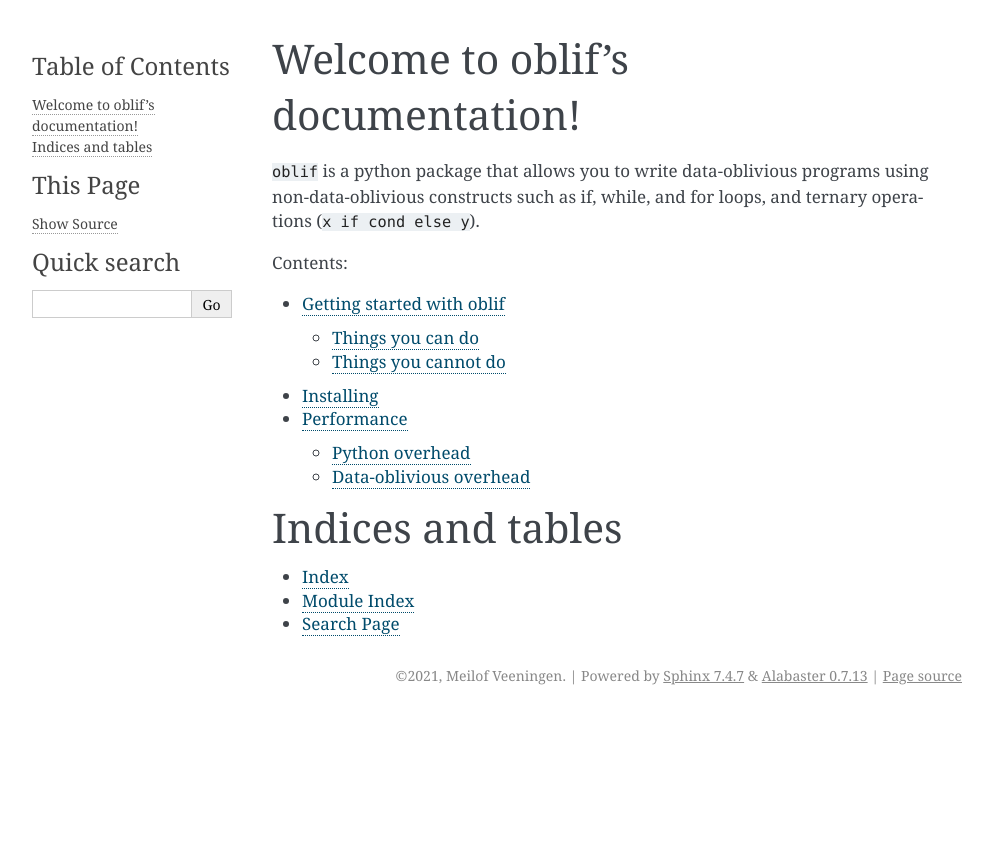
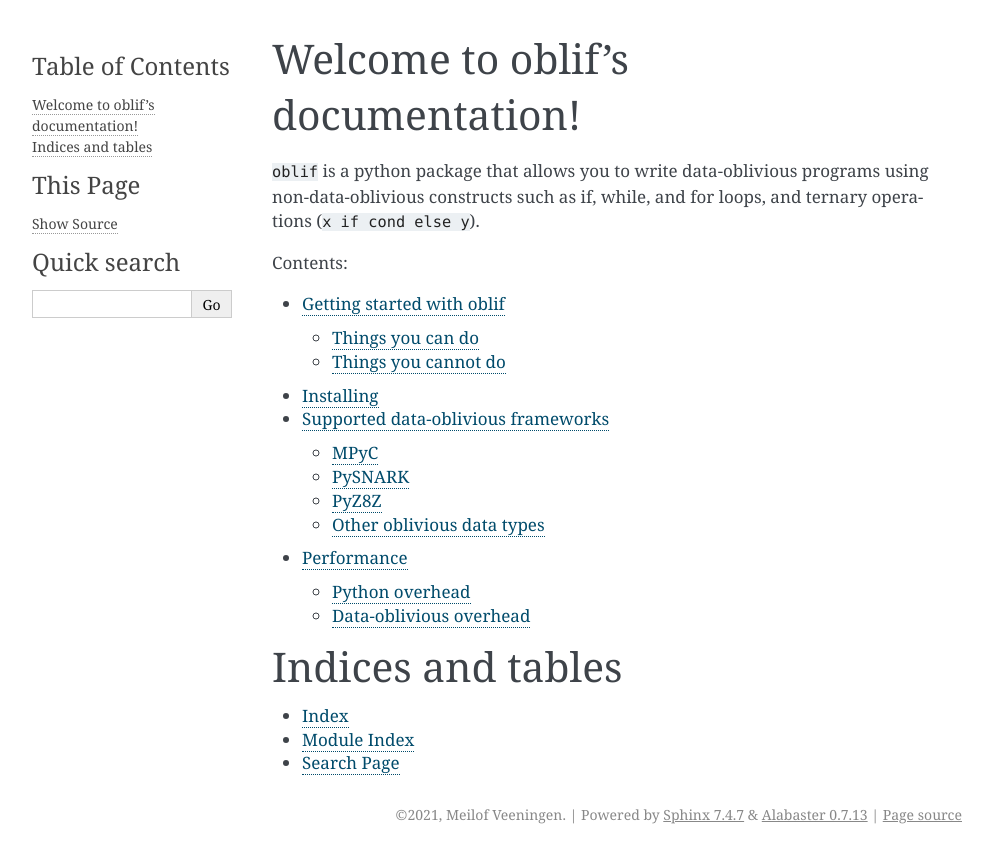
Before and after one commit to meilof/oblif, a Sphinx documentation site: the page built from docs/index.rst, in a window 1280 px wide. Shown: the top 863 px of the page, without its empty margins (148-1141 px from the left). Built offline with Sphinx 7.4.7, drawn with Linux system fonts in a browser that asks for light colours; some of the changed lines change nothing that is shown.

Commit message:
some more docs

```diff
--- /dev/null
+++ b/docs/frameworks.rst
@@ -0,0 +1,64 @@
+Supported data-oblivious frameworks
+===================================
+
+MPyC
+----
+
+MPyC is a framework for multi-party computation (privacy-preserving computation by distributing the computation among multiple parties based such that no party knows which values are being computed on).
+
+Oblif works out of the box with the master branch of MPyC available at `GitHub <https://github.com/lschoe/mpyc>`_, e.g.::
+
+    from mpyc.runtime import mpc
+    from oblif.decorator import oblif
+
+    @oblif
+    def fac(x):
+        ret=1
+        for i in range(2,min(x+1, 10)):
+            ret *= i
+        return ret
+
+    mpc.run(mpc.start())
+    type=mpc.SecInt()
+    print("test(5) is", mpc.run(mpc.output(fac(type(5)))))
+    mpc.run(mpc.shutdown())
+
+Oblif can be used with the MPyC release on PyPi by performing the following monkey-patch::
+
+  type=mpc.SecInt()
+  type.ifelse = lambda self, ifval, elseval: ifval if ifval is elseval else mpc.if_else(self, ifval, elseval)
+  type.__deepcopy__ = lambda self, memo: self
+
+PySNARK
+-------
+
+PySNARK is a framework, inspired by MPyC, for programming verifiable computations (aka zk-SNARKs) in Python. Oblif works with the master branch of PySNARK available at `GitHub <https://github.com/meilof/pysnark>`_, e.g.::
+
+
+    from oblif.decorator import oblif
+    from pysnark.runtime import PubVal
+
+    @oblif
+    def test(x):
+        ret = 0
+        if x==3:
+            ret = 1
+        return ret
+
+    print("test(2) is", test(PubVal(6)))
+
+PyZ8Z
+-----
+
+`PyZ8Z <https://github.com/meilof/demo_z8z>`_ is an experimental Python binding of Zama's Z/8Z demo to perform fully homomorphic encryption on 3-bit integers. An example of using this binding in comination with oblif can be found `here <https://github.com/meilof/oblif/blob/main/examples/test-tfhe.py>`_.
+
+Other oblivious data types
+--------------------------
+
+Oblif is designed such that it can work in principle with any "oblivious" data type with the following requirements
+
+ * The datatype should raise an exception if ``.__int__()`` or ``.__bool__()`` is called on it
+ * The datatype should support a ``.if_else(ifval, elseval)`` operation, which is called on a guard and should obliviously select ifval if the guard is satisfied, and elseval if the guard is not satisfied. This may be implemented as ``elseval+guard*(ifval-elseval)``
+ * The datatype shuld support boolean logic for guards, with 0 representing boolean ``False`` and 1 representing boolean ``True``: `.__and__(other)` for binary AND (where the other operand is another oblivious value/True/False/0/1), ``__or__`` for binary OR (where the other operand is another oblivious value/True/False/0/1), and ``1-self`` (i.e., ``.__rsub__(1)`` for binary negation)
+ * For ``for`` loops, the datatype should support comparison ``.__ne__(int)``
+ * It is recommended that the datatype is immutable. This means that it does not support in-place operators such as `__iadd__` and that it implements ``.__deepcopy__(memo)`` by returning ``self``. By not supporting in-place modification, it is ensured that changes in different branches do not affect each other. By returning ``self`` in deepcopy, it is ensured that if oblivious values occur in another data structure that is deepcopied (as advised under "getting started"), oblif can detect whether or not their value is changed, which is important for efficiency. Deepcopying may become the default in future versions of oblif so then ``__deepcopy__`` *must* return ``self``.
--- a/docs/index.rst
+++ b/docs/index.rst
@@ -14,6 +14,7 @@
 
    gettingstarted
    installing
+   frameworks
    performance
 
 
```
